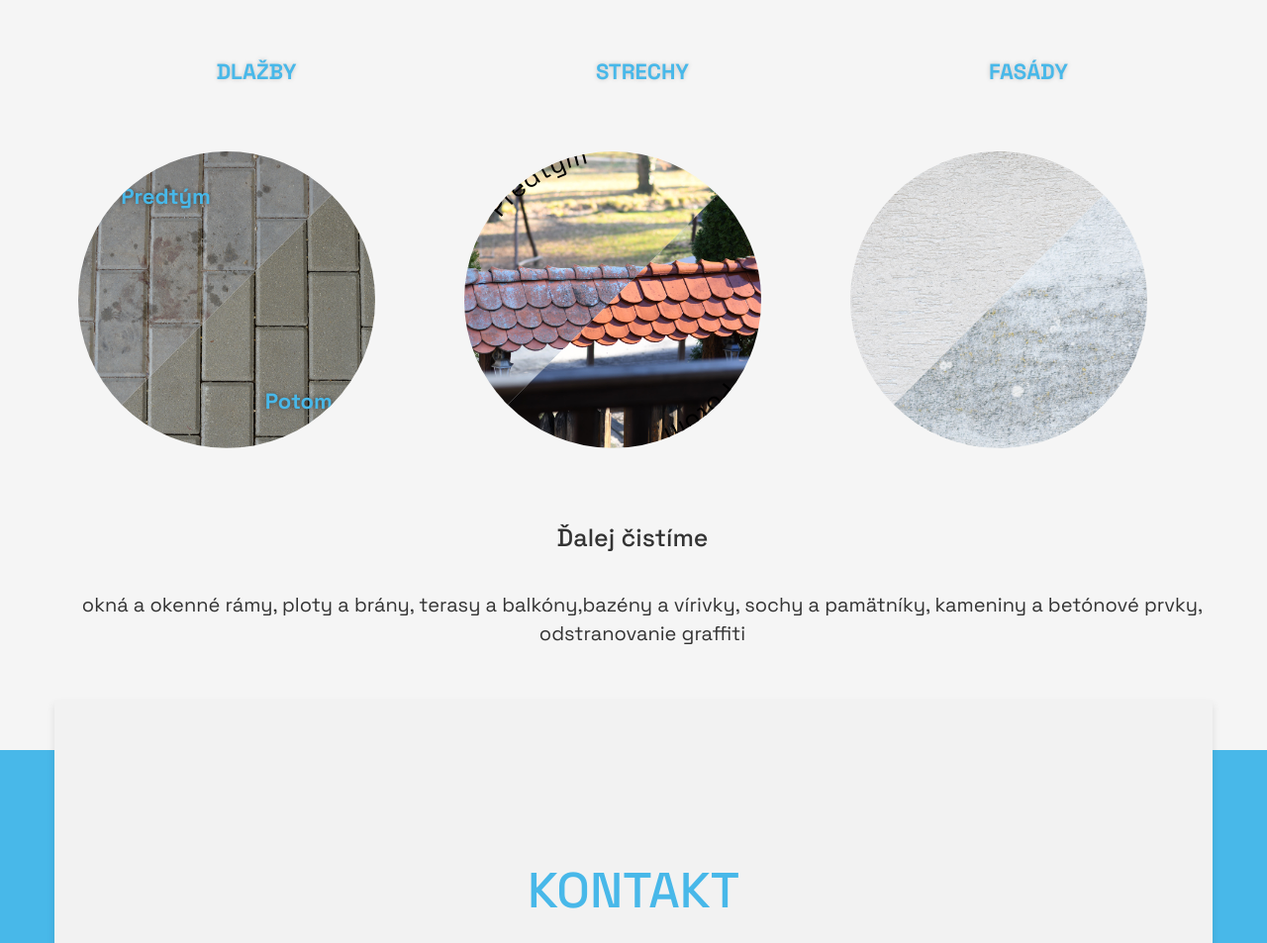
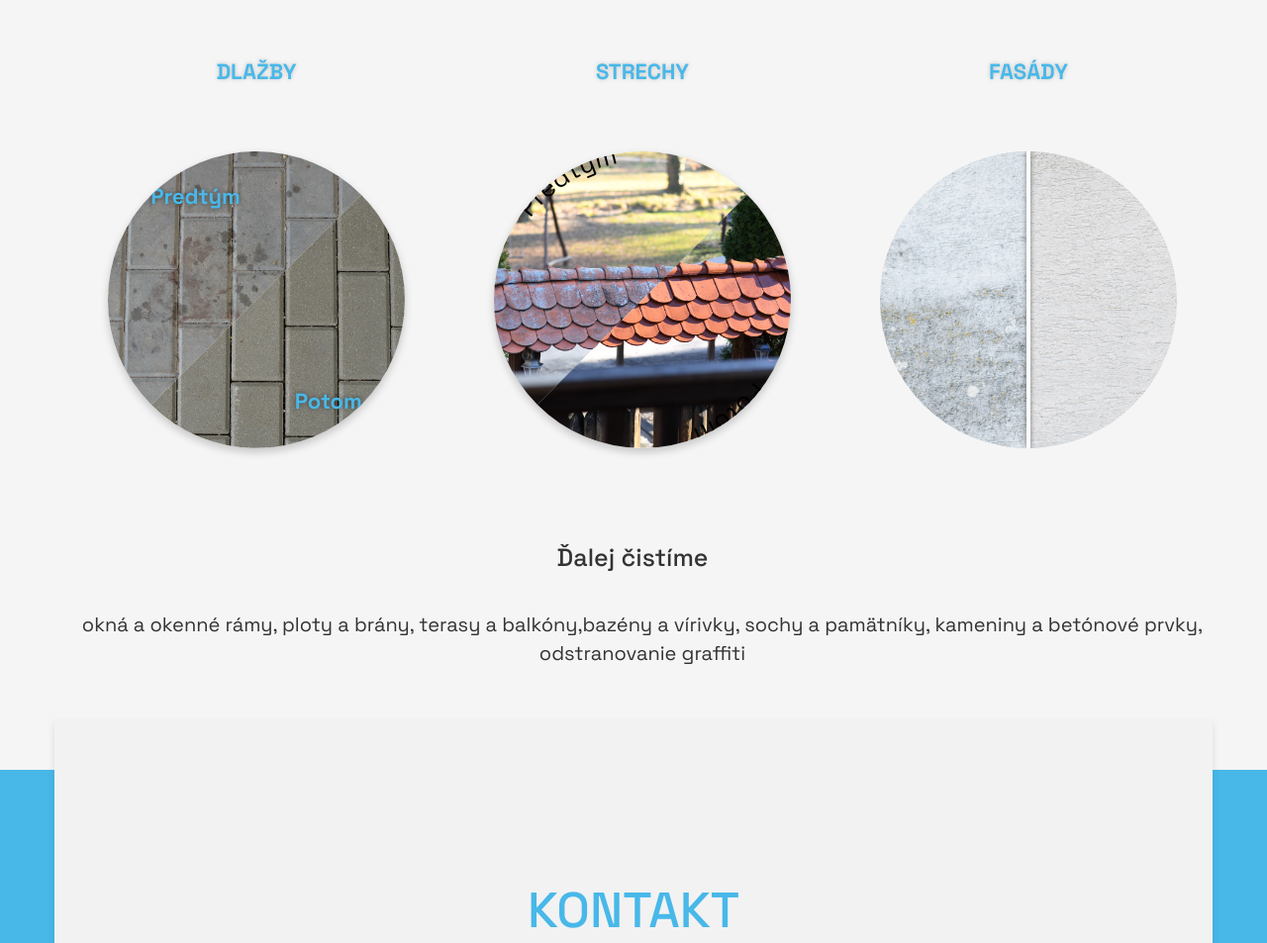
Before and after one commit to Jurgo88/herman, a website built with Vite: page index.html in a window 1280 px wide. Shown: the part 2581-3534 px from the top of the page at 99% size. Built offline with nearby package versions, Linux system fonts and the light colour scheme.

Commit message:
Works circle effect

```diff
--- a/index.html
+++ b/index.html
@@ -83,6 +83,7 @@
               <img src="public/assets/img/DL_01-01.jpg" class="half bottom-right" alt="">
               <img src="public/assets/img/DL_02-01.jpg" class="half top-left" alt="">
             </div>
+            <br>
           </div>
         </div>
         <div class="col-xl-4 col-lg-4 col-md-4 col-sm-12 col-xs-12">
@@ -105,21 +106,62 @@
                 </text>
               </svg>
             </div>
+            <br>
           </div>
         </div>
         <div class="col-xl-4 col-lg-4 col-md-4 col-sm-12 col-xs-12">
           <div class="work-item">
             <span class="work-label">Fasády</span>
-            <div class="circle">
-              <img src="public/assets/img/FS_01-01.jpg" class="half top-left" alt="">
-              <img src="public/assets/img/FS_02-01.jpg" class="half bottom-right" alt="">
+            <div class="slider-wrapper">
+              <div class="slider-container" id="sliderContainer">
+                <img src="public/assets/img/FS_01-01.jpg" alt="Before" class="slider-img">
+                <div class="slider-overlay" id="sliderOverlay">
+                  <img src="public/assets/img/FS_02-01.jpg" alt="After" class="slider-img">
+                </div>
+                <div class="slider-handle" id="sliderHandle"></div>
+              </div>
             </div>
           </div>
         </div>
       </div>
 
+      <script>
+        const sliderContainer = document.getElementById('sliderContainer');
+        const sliderOverlay = document.getElementById('sliderOverlay');
+        const sliderHandle = document.getElementById('sliderHandle');
+
+        function updateSlider(x) {
+          const rect = sliderContainer.getBoundingClientRect();
+          let offsetX = x - rect.left;
+          offsetX = Math.max(0, Math.min(offsetX, rect.width));
+
+          const percent = (offsetX / rect.width) * 100;
+          sliderOverlay.style.width = `${percent}%`;
+          sliderHandle.style.left = `${percent}%`;
+        }
+
+        // Desktop - myš
+        sliderContainer.addEventListener('mousemove', (e) => {
+          if (e.buttons !== 1) return; // len keď je stlačené tlačidlo myši
+          updateSlider(e.clientX);
+        });
+
+        sliderContainer.addEventListener('mousedown', (e) => {
+          updateSlider(e.clientX);
+        });
+
+        // Mobil - dotyk
+        sliderContainer.addEventListener('touchstart', (e) => {
+          updateSlider(e.touches[0].clientX);
+        });
+
+        sliderContainer.addEventListener('touchmove', (e) => {
+          updateSlider(e.touches[0].clientX);
+        });
+      </script>
+
       <div class="work-gallery">
-        <h3 >Ďalej čistíme</h3>
+        <h3>Ďalej čistíme</h3>
         <br>
         <p>
           okná a okenné rámy, ploty a brány, terasy a balkóny,bazény a vírivky,
--- a/src/css/works.css
+++ b/src/css/works.css
@@ -24,6 +24,8 @@
     border-radius: 50%;
     overflow: hidden;
     position: relative;
+    margin: 0 auto;
+    box-shadow: 0 4px 8px rgba(0,0,0,0.2);
   }
 
   /* .circle :hover {
@@ -31,10 +33,10 @@
     transition: transform 0.3s ease-in-out;
   } */
 
-  .work-item  :hover  {
+  /* .work-item  :hover  {
     transform: scale(1.5);
     transition: transform 0.5s ease-in-out;
-  }
+  } */
 
   .half {
     position: absolute;
@@ -139,3 +141,53 @@
         text-align: center;
         margin-top: 10px;
     }
+
+
+    .slider-wrapper {
+      width: 300px;
+      margin: 0 auto;
+      position: relative;
+    }
+
+    .slider-container {
+      position: relative;
+      width: 300px;
+      height: 300px;
+      overflow: hidden;
+      border-radius: 50%;
+      cursor: ew-resize;
+    }
+
+    .slider-img {
+      width: 100%;
+      height: 100%;
+      object-fit: cover;
+    }
+
+    .slider-overlay {
+      position: absolute;
+      top: 0;
+      left: 0;
+      width: 50%;
+      height: 100%;
+      overflow: hidden;
+    }
+
+    .slider-overlay img {
+      position: absolute;
+      top: 0;
+      left: 0;
+    }
+
+    .slider-handle {
+      position: absolute;
+      top: 0;
+      left: 50%;
+      width: 4px;
+      height: 100%;
+      background-color: white;
+      box-shadow: 0 0 5px rgba(0,0,0,0.5);
+      z-index: 10;
+      transform: translateX(-50%);
+      cursor: ew-resize;
+    }
```
